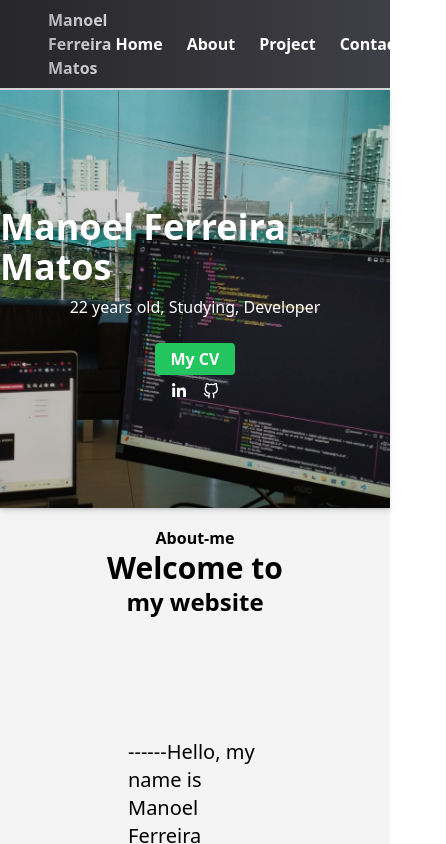
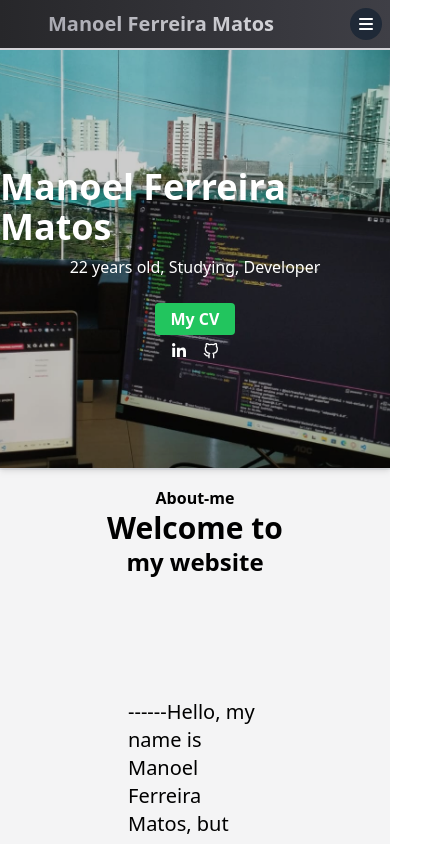
Before and after one commit to ManelFer/trabalho, a React (Create React App) app: page / in a window 390 px wide. Shown: the top 844 px of the page, 446 px wide, since content can reach past the window. Built offline with nearby package versions, Linux system fonts and the light colour scheme.

Commit message:
alteração
15:58 17/09/2024
Alteração na barra de navegação

```diff
--- a/public/index.html
+++ b/public/index.html
@@ -24,7 +24,11 @@
       work correctly both with client-side routing and a non-root public URL.
       Learn how to configure a non-root public URL by running `npm run build`.
     -->
-    <title> My Portifolio </title>
+    <link
+      rel="stylesheet"
+      href="https://cdnjs.cloudflare.com/ajax/libs/font-awesome/6.1.1/css/all.min.css"
+    />
+    <title>My Portifolio</title>
   </head>
   <body>
     <noscript>You need to enable JavaScript to run this app.</noscript>
--- a/src/components/nav/index.jsx
+++ b/src/components/nav/index.jsx
@@ -6,12 +6,24 @@ function Nav() {
   const closeMenu = () => setClick(false);
 
   return (
-    <nav className=" bg-gradient-to-r from-zinc-800 to-zinc-700 flex justify-between items-center py-2 p-2 border-b-2 border-zinc-300 ">
-      <h1 className="bg-clip-text text-transparent bg-gradient-to-r from-zinc-400 to-zinc-300 font-bold text-1xl md:text-3xl pl-10">
+    <nav className="bg-gradient-to-r from-zinc-800 to-zinc-700 flex justify-between items-center py-2 p-2 border-b-2 border-zinc-300">
+      <h1 className="bg-clip-text text-transparent bg-gradient-to-r from-zinc-400 to-zinc-300 font-bold text-xl md:text-3xl lg:text-4xl xl:text-5xl pl-10">
         {" "}
         Manoel Ferreira Matos{" "}
       </h1>
-      <ul className={`flex flex-row space-x-4 pr-10 ${click ? "block" : ""}`}>
+      <button
+        className="md:hidden flex justify-center items-center w-8 h-8 bg-gray-800 text-white rounded-full"
+        aria-label="Menu"
+        aria-expanded={click}
+        onClick={() => setClick(!click)}
+      >
+        <i className="fas fa-bars" />
+      </button>
+      <ul
+        className={`flex flex-row space-x-4 pr-10 md:flex md:justify-center md:items-center ${
+          click ? "block" : "hidden"
+        }`}
+      >
         <li className="font-bold hover:bg-green-700 hover:scale-110 duration-300 rounded p-1 text-white">
           <Link
             to="Home"
```
